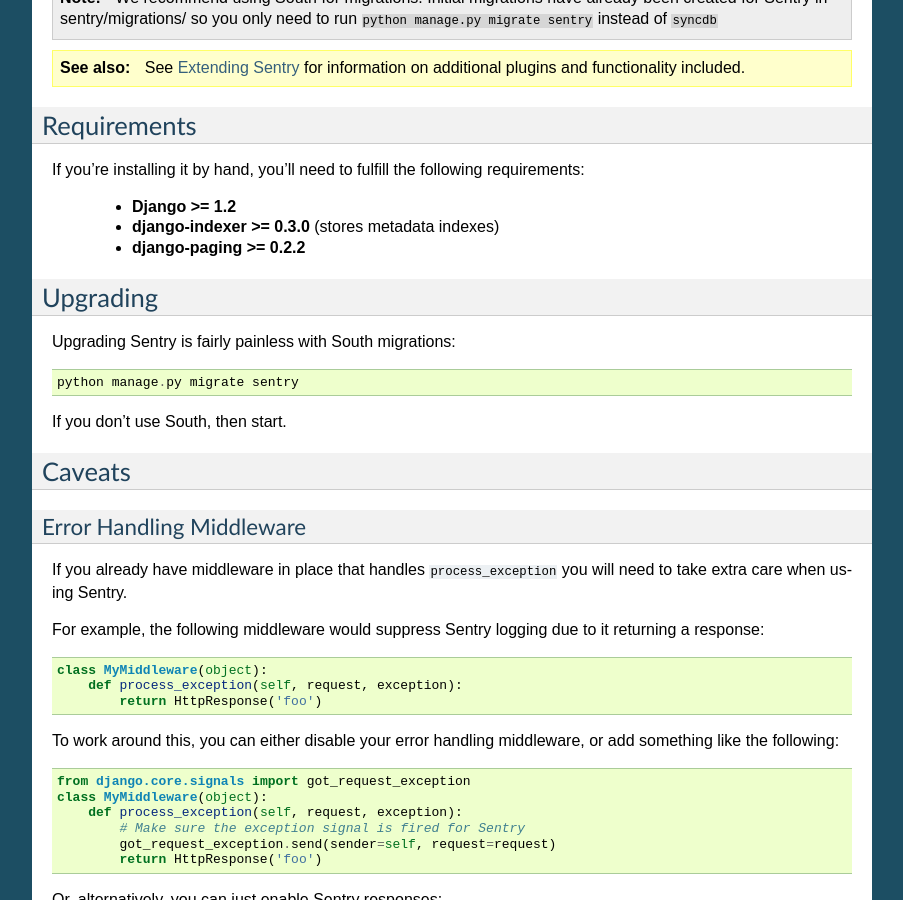
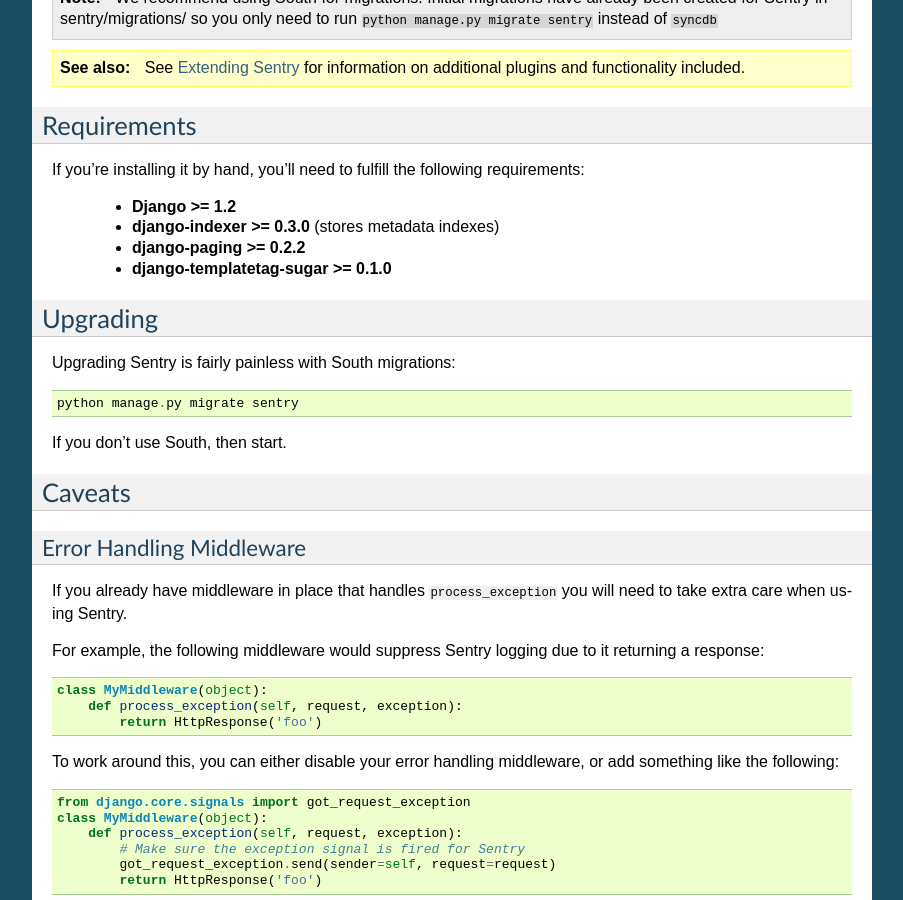
Before and after one commit to JohnFredok/apm-agent-python, a Sphinx documentation site: the page built from docs/install.rst, in a window 1280 px wide and 900 px high, scrolled down 707 px. Shown: the whole window, without its empty margins (198-1101 px from the left). Built offline with Sphinx 7.4.7, drawn with Linux system fonts in a browser that asks for light colours.

Commit message:
Added missing requirement for django-templatetag-sugar.

```diff
--- a/docs/install.rst
+++ b/docs/install.rst
@@ -49,6 +49,7 @@
  - **Django >= 1.2**
  - **django-indexer >= 0.3.0** (stores metadata indexes)
  - **django-paging >= 0.2.2**
+ - **django-templatetag-sugar >= 0.1.0**
 
 Upgrading
 ---------
--- a/setup.py
+++ b/setup.py
@@ -27,6 +27,7 @@
     install_requires=[
         'django-paging>=0.2.4',
         'django-indexer>=0.3.0',
+        'django-templatetag-sugar>=0.1.0',
         'uuid',
     ],
     dependency_links=[
```
